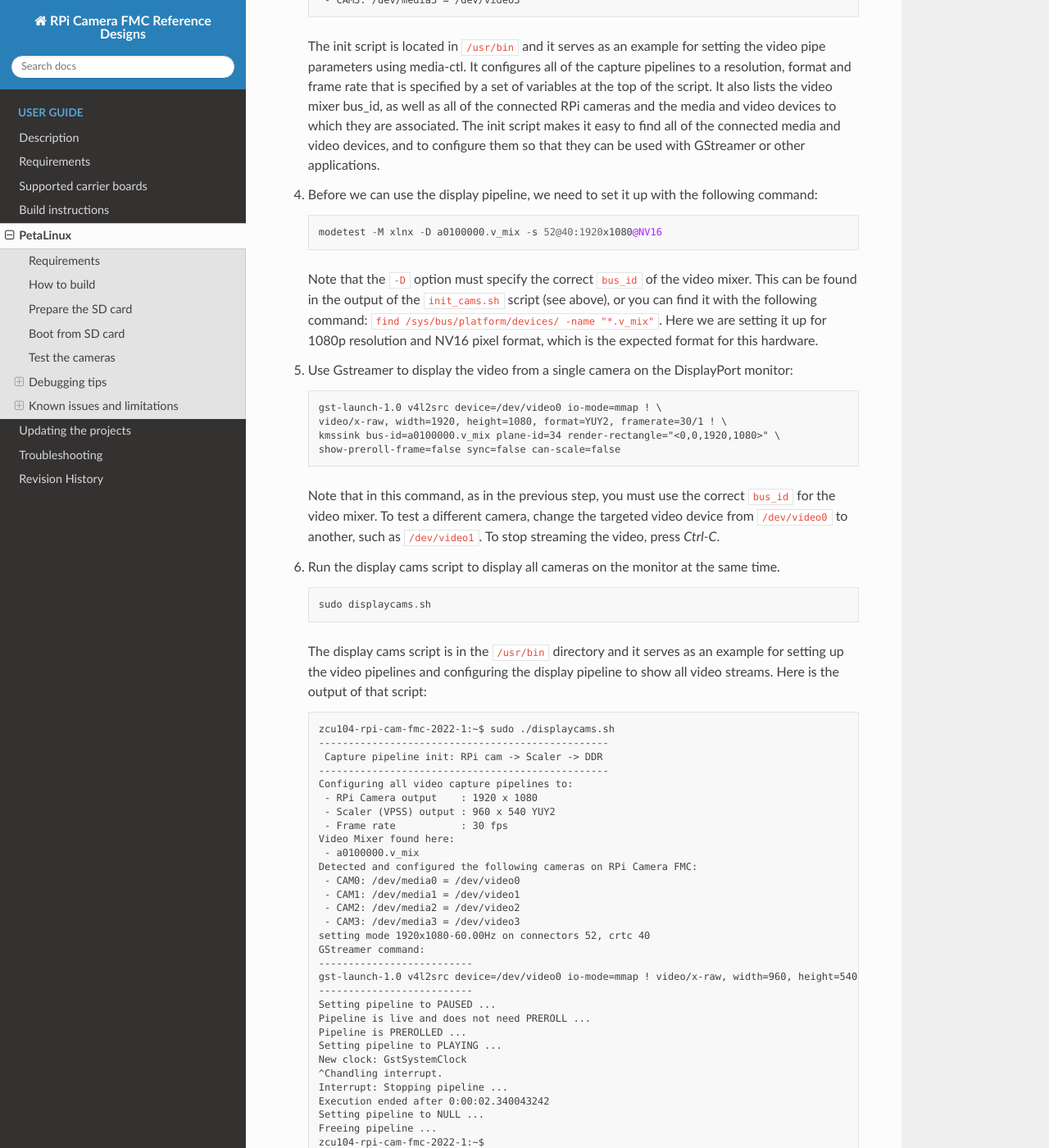
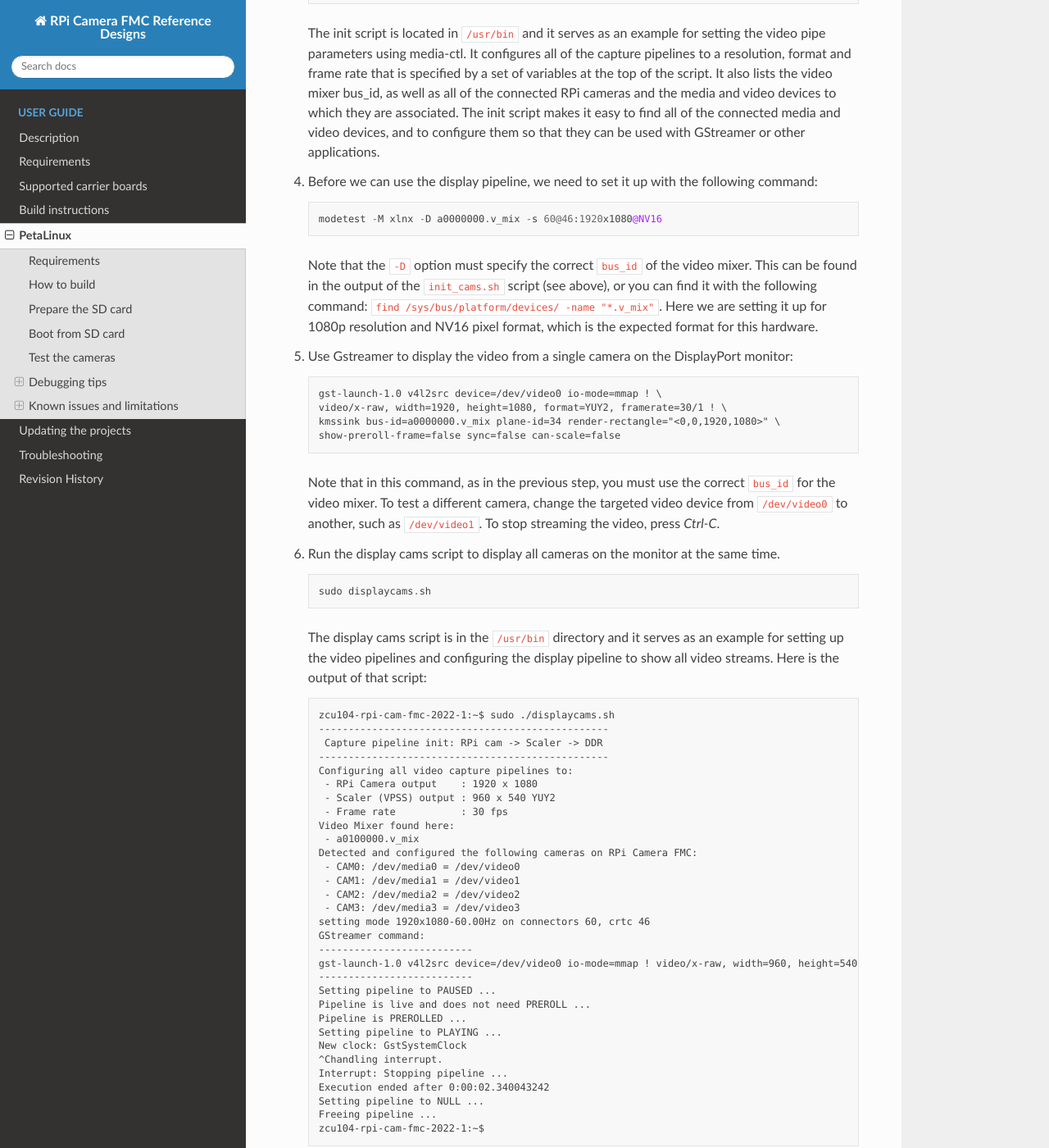
Before and after one commit to fpgadeveloper/rpi-camera-fmc, a Sphinx documentation site: the page built from docs/source/petalinux.md, in a window 1280 px wide and 1400 px high, scrolled down 3527 px. Shown: the whole window at 82% size. Built offline with Sphinx 7.4.7 and the Read the Docs theme 3.1.0, drawn with Linux system fonts in a browser that asks for light colours; some of the changed text lies outside the part shown.

Commit message:
* added vivado design for auboard

````diff
--- a/docs/source/petalinux.md
+++ b/docs/source/petalinux.md
@@ -158,7 +157,7 @@
 
 4. Before we can use the display pipeline, we need to set it up with the following command:
    ```
-   modetest -M xlnx -D a0100000.v_mix -s 52@40:1920x1080@NV16
+   modetest -M xlnx -D a0000000.v_mix -s 60@46:1920x1080@NV16
    ```
    Note that the `-D` option must specify the correct `bus_id` of the video mixer. This can be found in the
    output of the `init_cams.sh` script (see above), or you can find it with the following command:
@@ -170,7 +169,7 @@
    ```
    gst-launch-1.0 v4l2src device=/dev/video0 io-mode=mmap ! \
    video/x-raw, width=1920, height=1080, format=YUY2, framerate=30/1 ! \
-   kmssink bus-id=a0100000.v_mix plane-id=34 render-rectangle="<0,0,1920,1080>" \
+   kmssink bus-id=a0000000.v_mix plane-id=34 render-rectangle="<0,0,1920,1080>" \
    show-preroll-frame=false sync=false can-scale=false
    ```
    Note that in this command, as in the previous step, you must use the correct `bus_id` for the video mixer.
@@ -200,7 +199,7 @@
     - CAM1: /dev/media1 = /dev/video1
     - CAM2: /dev/media2 = /dev/video2
     - CAM3: /dev/media3 = /dev/video3
-   setting mode 1920x1080-60.00Hz on connectors 52, crtc 40
+   setting mode 1920x1080-60.00Hz on connectors 60, crtc 46
    GStreamer command:
    --------------------------
    gst-launch-1.0 v4l2src device=/dev/video0 io-mode=mmap ! video/x-raw, width=960, height=540, format=YUY2, framerate=30/1 ! kmssink bus-id=a0100000.v_mix plane-id=34 render-rectangle="<0,0,960,540>" show-preroll-frame=false sync=false can-scale=false v4l2src device=/dev/video1 io-mode=mmap ! video/x-raw, width=960, height=540, format=YUY2, framerate=30/1 ! kmssink bus-id=a0100000.v_mix plane-id=35 render-rectangle="<960,0,960,540>" show-preroll-frame=false sync=false can-scale=false v4l2src device=/dev/video2 io-mode=mmap ! video/x-raw, width=960, height=540, format=YUY2, framerate=30/1 ! kmssink bus-id=a0100000.v_mix plane-id=36 render-rectangle="<0,540,960,540>" show-preroll-frame=false sync=false can-scale=false v4l2src device=/dev/video3 io-mode=mmap ! video/x-raw, width=960, height=540, format=YUY2, framerate=30/1 ! kmssink bus-id=a0100000.v_mix plane-id=37 render-rectangle="<960,540,960,540>" show-preroll-frame=false sync=false can-scale=false
@@ -411,9 +410,8 @@
 Configuring all video capture pipelines to:
  - RPi Camera output    : 1920 x 1080
  - Scaler (VPSS) output : 1920 x 1080 YUY2
- - Frame rate           :  fps
 Video Mixer found here:
- - a0100000.v_mix
+ - a0000000.v_mix
 Detected and configured the following cameras on RPi Camera FMC:
  - CAM1: /dev/media0 = /dev/video1
  - CAM2: /dev/media1 = /dev/video2
@@ -558,7 +556,7 @@
 need to enable it with the following command:
 
 ```
-modetest -M xlnx -D a0100000.v_mix -s 52@40:1920x1080@NV16
+modetest -M xlnx -D a0000000.v_mix -s 60@46:1920x1080@NV16
 ```
 
 After running that command, the monitor should show a blue screen. At this point you are ready to use GStreamer
@@ -573,25 +571,25 @@
 ```
 sudo gst-launch-1.0 v4l2src device=/dev/video0 io-mode=mmap \
 ! video/x-raw, width=960, height=540, format=YUY2, framerate=30/1 \
-! kmssink bus-id=a0100000.v_mix plane-id=34 render-rectangle="<0,0,960,540>" show-preroll-frame=false sync=false can-scale=false \
+! kmssink bus-id=a0000000.v_mix plane-id=34 render-rectangle="<0,0,960,540>" show-preroll-frame=false sync=false can-scale=false \
 v4l2src device=/dev/video1 io-mode=mmap \
 ! video/x-raw, width=960, height=540, format=YUY2, framerate=30/1 \
-! kmssink bus-id=a0100000.v_mix plane-id=35 render-rectangle="<960,0,960,540>" show-preroll-frame=false sync=false can-scale=false \
+! kmssink bus-id=a0000000.v_mix plane-id=36 render-rectangle="<960,0,960,540>" show-preroll-frame=false sync=false can-scale=false \
 v4l2src device=/dev/video2 io-mode=mmap \
 ! video/x-raw, width=960, height=540, format=YUY2, framerate=30/1 \
-! kmssink bus-id=a0100000.v_mix plane-id=36 render-rectangle="<0,540,960,540>" show-preroll-frame=false sync=false can-scale=false \
+! kmssink bus-id=a0000000.v_mix plane-id=38 render-rectangle="<0,540,960,540>" show-preroll-frame=false sync=false can-scale=false \
 v4l2src device=/dev/video3 io-mode=mmap \
 ! video/x-raw, width=960, height=540, format=YUY2, framerate=30/1 \
-! kmssink bus-id=a0100000.v_mix plane-id=37 render-rectangle="<960,540,960,540>" show-preroll-frame=false sync=false can-scale=false
+! kmssink bus-id=a0000000.v_mix plane-id=40 render-rectangle="<960,540,960,540>" show-preroll-frame=false sync=false can-scale=false
 ```
 
 ## Known issues and limitations
 
-### PYNQ-ZU and Genesys-ZU limits
+### PYNQ-ZU limits
 
-The ZynqMP devices on the PYNQ-ZU and Genesys-ZU boards are relatively small devices in terms of FPGA resources.
-Fitting the necessary logic to handle four video streams simultaneously can be a challenge on these boards.
-For this reason, in our Vivado designs for these boards we have included the video pipes for only two cameras:
+The ZynqMP device on the PYNQ-ZU board is a relatively small device in terms of FPGA resources.
+Fitting the necessary logic to handle four video streams simultaneously can be a challenge on this board.
+For this reason, in our Vivado design for this board we have included the video pipes for only two cameras:
 CAM1 and CAM2.
 
 
--- a/docs/source/update.py
+++ b/docs/source/update.py
@@ -243,15 +243,15 @@
 #vitis_accel_targets = get_vitis_accel_targets(data)
 #update_file(vitis_accel_makefile,vitis_accel_targets)
 
-## Update the Vitis makefile
-#vitis_makefile = '../../Vitis/Makefile'
-#vitis_targets = get_vitis_targets(data)
-#update_file(vitis_makefile,vitis_targets)
-#
-## Update the Vitis build.tcl
-#vitis_build_tcl = '../../Vitis/tcl/build-vitis.tcl'
-#vitis_build_targets = get_vitis_build_targets(data)
-#update_file(vitis_build_tcl,vitis_build_targets)
+# Update the Vitis makefile
+vitis_makefile = '../../Vitis/Makefile'
+vitis_targets = get_vitis_targets(data)
+update_file(vitis_makefile,vitis_targets)
+
+# Update the Vitis build.tcl
+vitis_build_tcl = '../../Vitis/tcl/build-vitis.tcl'
+vitis_build_targets = get_vitis_build_targets(data)
+update_file(vitis_build_tcl,vitis_build_targets)
 
 # Update the PetaLinux makefile
 petalinux_makefile = '../../PetaLinux/Makefile'
````
Also changed, not shown: other parts of docs/source/petalinux.md (+0 -1 lines), README.md (+7 -0 lines), docs/source/data.json (+19 -0 lines), docs/source/description.md (+0 -1 lines), 10 other files.
